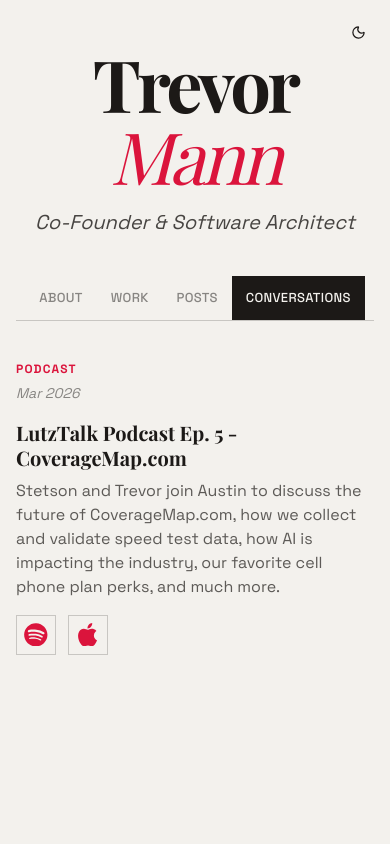
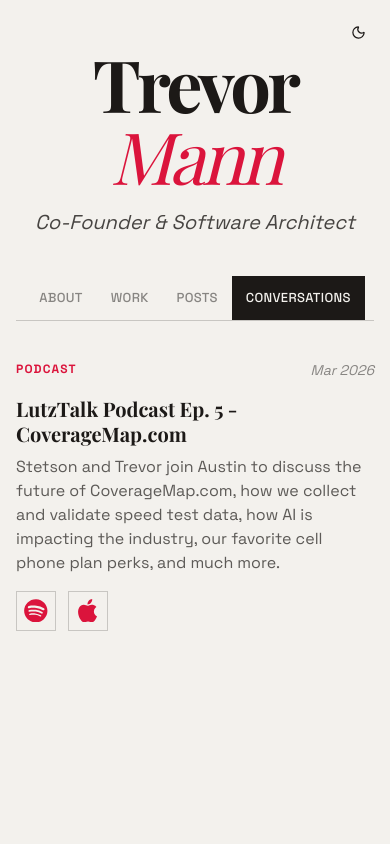
Before and after one commit to no1mann/no1mann-website, a React (Vite) app: page /conversations in a window 390 px wide. Shown: the top 844 px of the page. Built offline with nearby package versions, Linux system fonts and the light colour scheme; a web font is replaced by a local one.

Commit message:
Enhance layout in ConversationsPage for improved readability
- Adjusted the layout of conversation items to better align the badge and date display.
- Updated styling for consistent spacing and visual appeal across different screen sizes.

```diff
--- a/src/pages/ConversationsPage.tsx
+++ b/src/pages/ConversationsPage.tsx
@@ -15,10 +15,14 @@ export function ConversationsPage() {
             <article key={item.title} className="border-b border-foreground/10 pb-8 last:border-0">
               <div className="flex flex-col gap-4 md:flex-row md:items-start md:gap-12">
                 <div className="shrink-0 md:w-28 md:pt-2">
-                  <Badge variant="editorial" className="mb-1 block">
-                    {item.type}
-                  </Badge>
-                  <span className="text-sm italic text-foreground/50">{formatConversationDate(item.date)}</span>
+                  <div className="flex items-start justify-between gap-3 md:block">
+                    <Badge variant="editorial" className="mb-0 block md:mb-1">
+                      {item.type}
+                    </Badge>
+                    <span className="text-right text-sm italic text-foreground/50 md:text-left">
+                      {formatConversationDate(item.date)}
+                    </span>
+                  </div>
                 </div>
                 <div className="flex-1">
                   {primaryLink ? (
```
